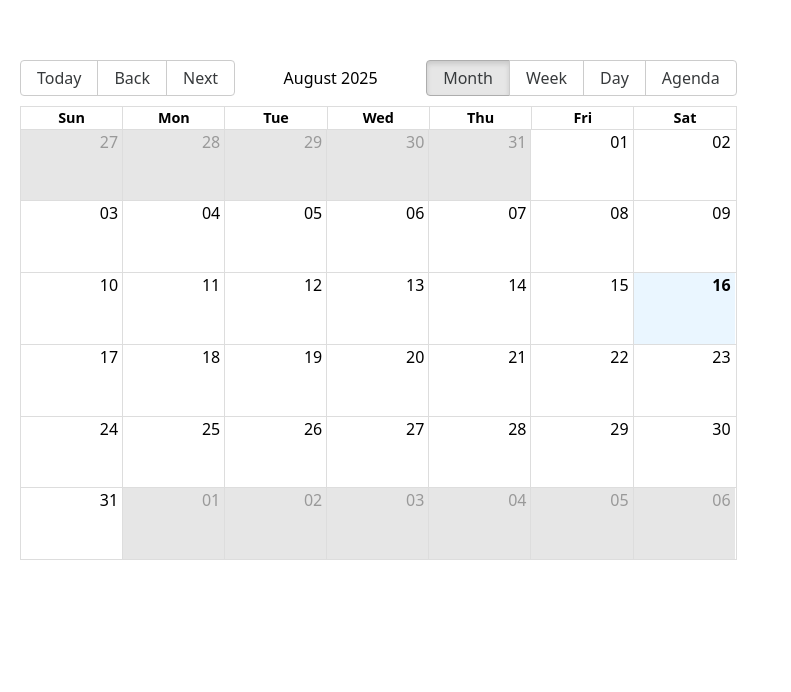
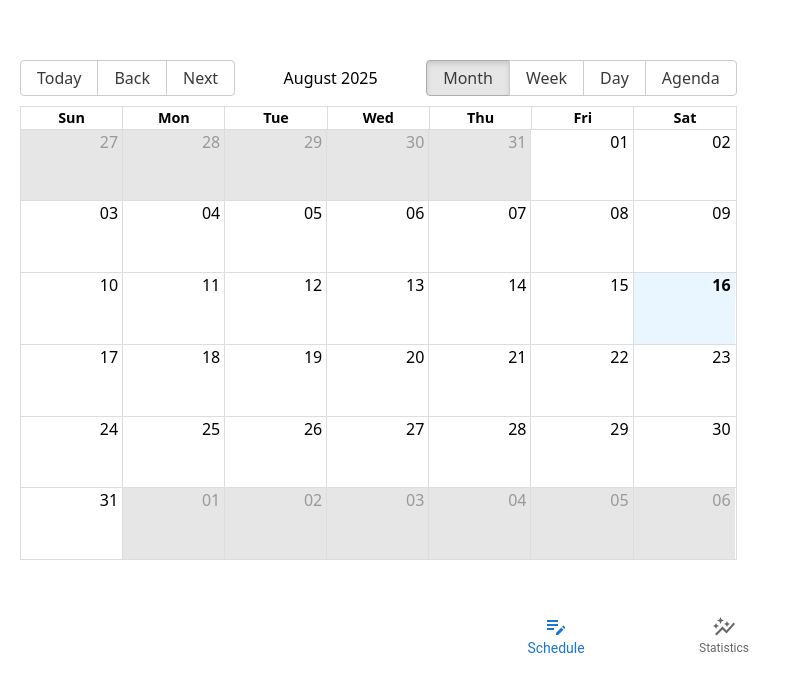
Before and after one commit to iheeya/todo-calendar, a React (Vite) app in the folder front/: page / in a window 1280 px wide. Shown: the top 692 px of the page, without its empty margins (0-791 px from the left). Built offline with nearby package versions, Linux system fonts and the light colour scheme.

Commit message:
[FE] feat: 하단 네비게이터 기능 완성

```diff
--- a/front/package.json
+++ b/front/package.json
@@ -12,6 +12,7 @@
   "dependencies": {
     "@emotion/react": "^11.14.0",
     "@emotion/styled": "^11.14.1",
+    "@mui/icons-material": "^7.3.1",
     "@mui/material": "^7.3.1",
     "@mui/x-date-pickers": "^8.10.0",
     "@tailwindcss/vite": "^4.1.12",
@@ -20,6 +21,7 @@
     "react": "^18.3.1",
     "react-big-calendar": "^1.19.4",
     "react-dom": "^18.3.1",
+    "react-router-dom": "^7.8.1",
     "tailwindcss": "^4.1.12"
   },
   "devDependencies": {
--- a/front/src/App.tsx
+++ b/front/src/App.tsx
@@ -1,16 +1,32 @@
-import Calendar from "./calendar/index";
-import { Grid} from "@mui/material";
+import {
+  BrowserRouter as Router,
+  Routes,
+  Route,
+  createBrowserRouter,
+  RouterProvider,
+} from "react-router-dom";
+import Mainpage from "./pages/schedule/schedule";
+import Layout from "./shared/layout";
+import Statistics from "./pages/statistics/statistics";
+
+const router = createBrowserRouter([
+  {
+    element: <Layout />,
+    children: [
+      {
+        path: "/",
+        element: <Mainpage />,
+      },
+      {
+        path: "/statistics",
+        element: <Statistics />,
+      },
+    ],
+  },
+]);
 
 function App() {
-  return (
-    <div className="mx-5 mt-15">
-      <Grid container spacing={2}>
-        <Grid size={{ xs: 12, md: 7 }}>
-          <Calendar />
-        </Grid>
-      </Grid>
-    </div>
-  );
+  return <RouterProvider router={router} />;
 }
 
 export default App;
--- a/front/src/calendar/index.tsx
+++ b/front/src/pages/schedule/components/calendar.tsx
@@ -82,14 +82,14 @@ export default function MyCalendar() {
       />
 
       <Dialog open={open} onClose={() => setOpen(false)}>
-        <DialogTitle>일정 추가</DialogTitle>
+        <DialogTitle>Add Schedule</DialogTitle>
         <DialogContent>
           <TextField
-            label="일정"
+            label="Schedule Name"
             fullWidth
             value={newEvent.title}
             error={titleError}
-            helperText={titleError ? "일정 제목을 입력하세요." : ""}
+            helperText={titleError ? "Enter your schedule" : ""}
             onChange={(e) => {
               setNewEvent({ ...newEvent, title: e.target.value });
               setTitleError(false);
@@ -130,8 +130,8 @@ export default function MyCalendar() {
               시작시간은 종료시간보다 빨라야 합니다.
             </Alert>
           )}
-          <Button onClick={handleSave}>저장</Button>
-          <Button onClick={handleCancel}>취소</Button>
+          <Button onClick={handleSave}>Save</Button>
+          <Button onClick={handleCancel}>Cancel</Button>
         </DialogContent>
       </Dialog>
     </>
--- /dev/null
+++ b/front/src/pages/schedule/schedule.tsx
@@ -0,0 +1,16 @@
+import Calendar from "./components/calendar";
+import { Grid } from "@mui/material";
+
+function App() {
+  return (
+    <div className="mx-5 mt-15">
+      <Grid container spacing={2}>
+        <Grid size={{ xs: 12, md: 7 }}>
+          <Calendar />
+        </Grid>
+      </Grid>
+    </div>
+  );
+}
+
+export default App;
--- /dev/null
+++ b/front/src/pages/statistics/statistics.tsx
@@ -0,0 +1,8 @@
+export default function Statistics() {
+    return (
+        <div className="mx-5 mt-15">
+        <h1>Statistics Page</h1>
+        {/* Add your statistics components here */}
+        </div>
+    );
+    }
--- /dev/null
+++ b/front/src/shared/layout.tsx
@@ -0,0 +1,13 @@
+import { Outlet } from "react-router-dom";
+import Navigator from "./navigator";
+
+export default function Layout() {
+  return (
+    <div>
+      <main>
+        <Outlet />
+      </main>
+      <Navigator />
+    </div>
+  );
+}
--- /dev/null
+++ b/front/src/shared/navigator.tsx
@@ -0,0 +1,40 @@
+import { useState } from "react";
+import { useNavigate } from "react-router-dom";
+import { Box, BottomNavigation, BottomNavigationAction } from "@mui/material";
+import { AutoGraphOutlined, EditNoteOutlined } from "@mui/icons-material";
+
+export default function Navigator() {
+  const [value, setValue] = useState(0);
+  const navigate = useNavigate();
+
+  const goToSchedule = () => {
+    navigate("/");
+  };
+
+  const goToStatistics = () => {
+    navigate("/statistics");
+  };
+
+  return (
+    <Box sx={{ marginTop: 6, width: "100%" }}>
+      <BottomNavigation
+        showLabels
+        value={value}
+        onChange={(event, newValue) => {
+          setValue(newValue);
+        }}
+      >
+        <BottomNavigationAction
+          label="Schedule"
+          icon={<EditNoteOutlined />}
+          onClick={goToSchedule}
+        />
+        <BottomNavigationAction
+          label="Statistics"
+          icon={<AutoGraphOutlined />}
+          onClick={goToStatistics}
+        />
+      </BottomNavigation>
+    </Box>
+  );
+}
```
Also changed, not shown: 1 other file (tests, documents, lock files or other folders).
